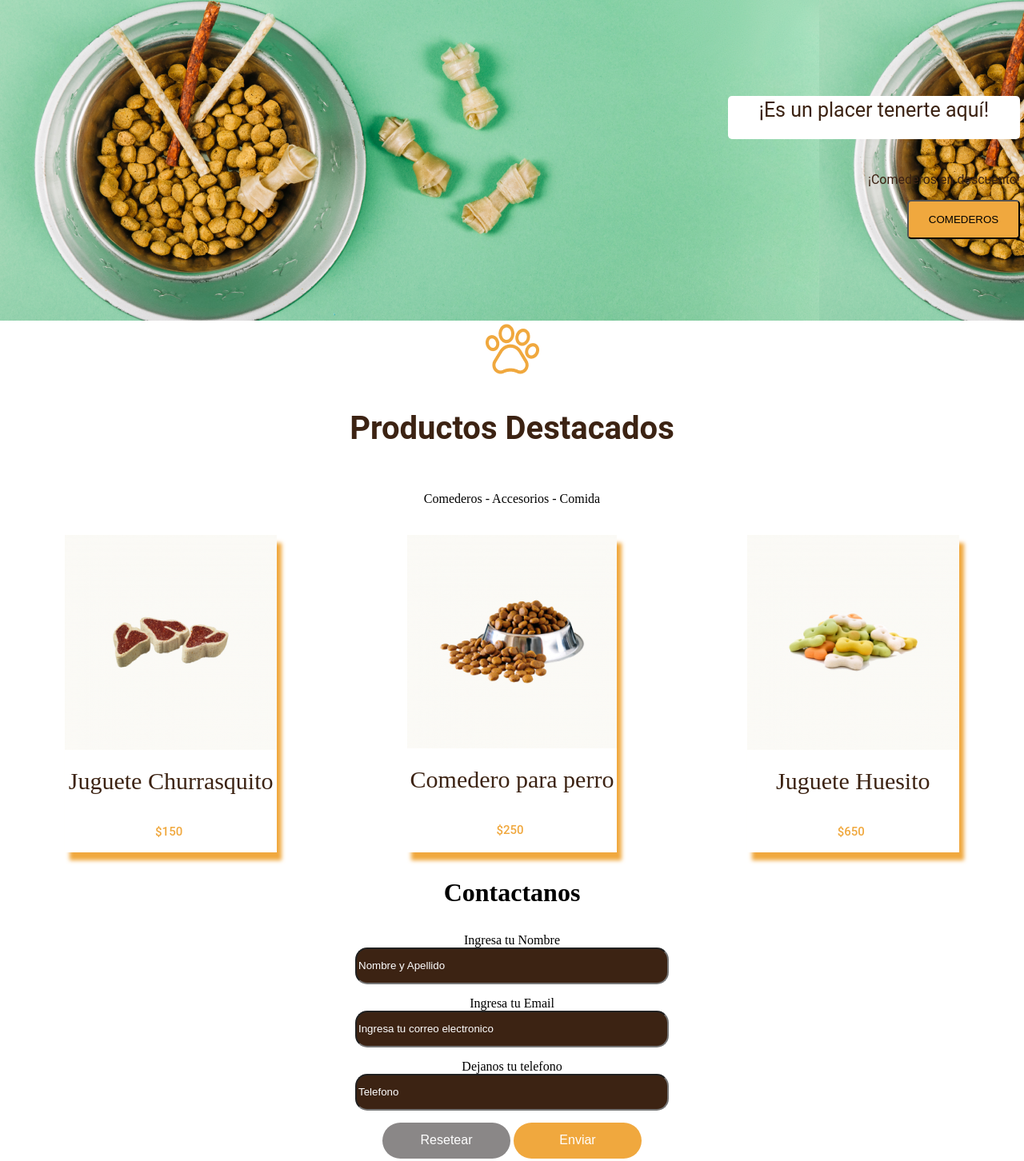
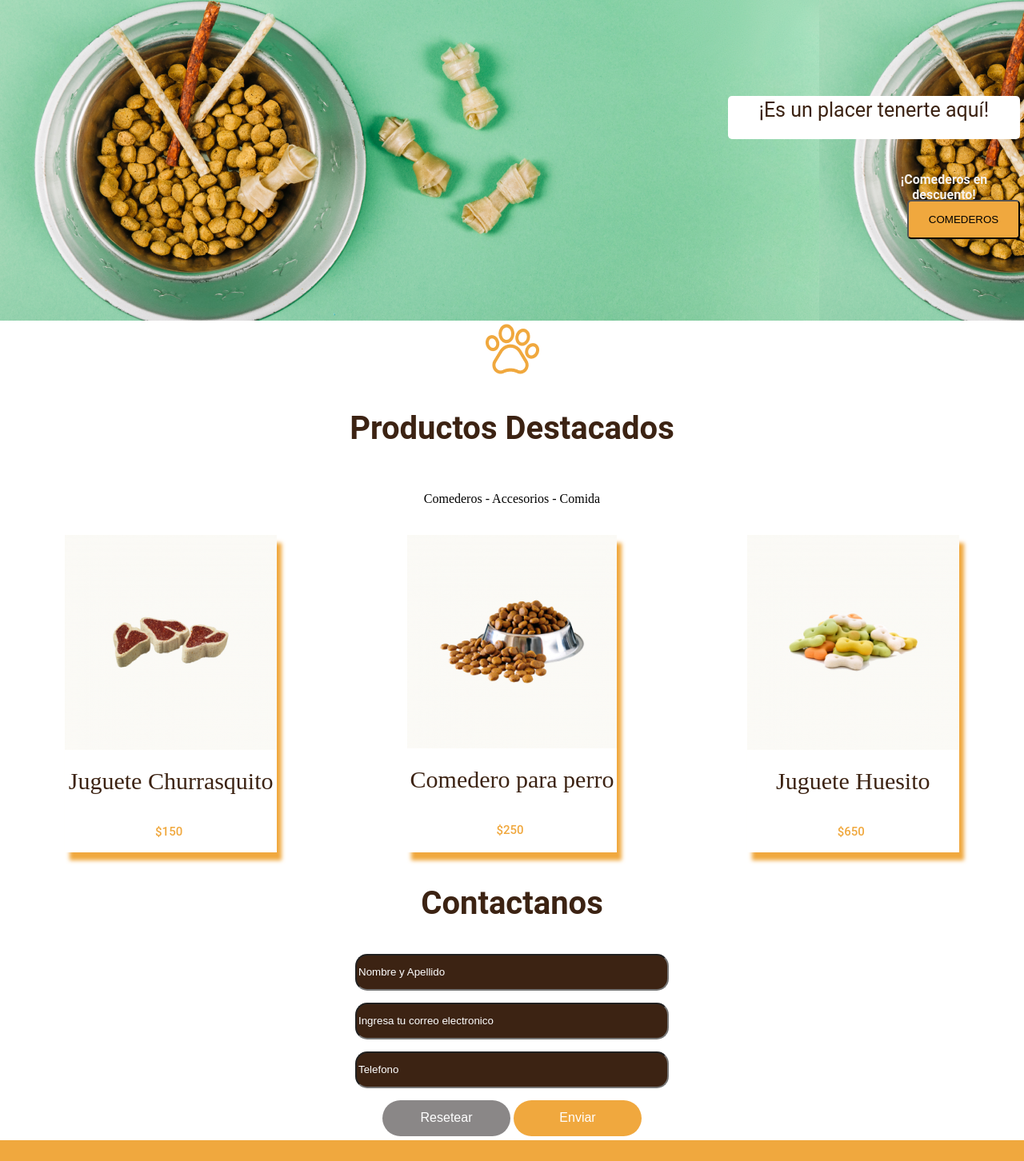
Before and after one commit to adrianpuche12/FrontCat-Dog-front-end-html-css-sass-, a plain HTML site: page root/index.html in a window 1280 px wide. Shown: the part 88-1540 px from the top of the page at 80% size. Drawn offline with Linux system fonts and the light colour scheme.

Commit message:
modificando la vista mobile

```diff
--- a/root/estilos/main.scss
+++ b/root/estilos/main.scss
@@ -49,6 +49,7 @@
 
 /**************** Comienzo estilos seccion banner ****************/
 .section-banner {
+  width: 100%;
   display: flex;
   flex-direction: column;
   justify-content: center;
@@ -69,11 +70,11 @@
   height: 19px;
   font-family: Roboto;
   font-style: normal;
-  font-weight: normal;
+  font-weight:700;
   font-size: 16px;
   line-height: 19px;
   text-align: center;
-  color: #3c2313;
+  color: #f5f1ef;
 }
 
 .title-banner {
@@ -170,8 +171,16 @@
 /**************** Comienzo estilos del formulario ****************/
 
 .title-form {
+  width: auto;
+  height: 47px;
   text-align: center;
   font-size: xx-large;
+  font-family: 'Roboto';
+font-style: normal;
+font-weight: 700;
+font-size: 40px;
+line-height: 47px;
+color: #3C2313;
 }
 
 .cont-imput {
@@ -371,6 +380,7 @@ width: auto;
   #p-sgv1{
     width: 100%;
   }
+
   .logo-sgv{
     width: 28px;
     height: 28px;
@@ -379,16 +389,15 @@ width: auto;
   }
 
   .p1-sgv1{
-
     font-size: 18px;
-
   }
 
-
   .p2-sgv1{
-
     font-size: 12px;
-
+  }
+  .texto-suscripcion {
+    font-size: 20px;
+    line-height: 23px;
   }
 
 
--- a/root/index.html
+++ b/root/index.html
@@ -98,13 +98,8 @@
             <h3 class="title-form">Contactanos</h3>
             <form action="">
                 <div class="cont-imput">
-                    <label class="label" for="text">Ingresa tu Nombre</label>
                     <input placeholder="Nombre y Apellido" type="text" name="" id="text">
-
-                    <label for="email">Ingresa tu Email</label>
                     <input placeholder="Ingresa tu correo electronico" type="email" name="" id="email">
-
-                    <label for="telefono">Dejanos tu telefono</label>
                     <input placeholder="Telefono" type="number" name="" id="telefono">
                 </div>
 
```
Also changed, not shown: root/estilos/main.css, 1 other file.
